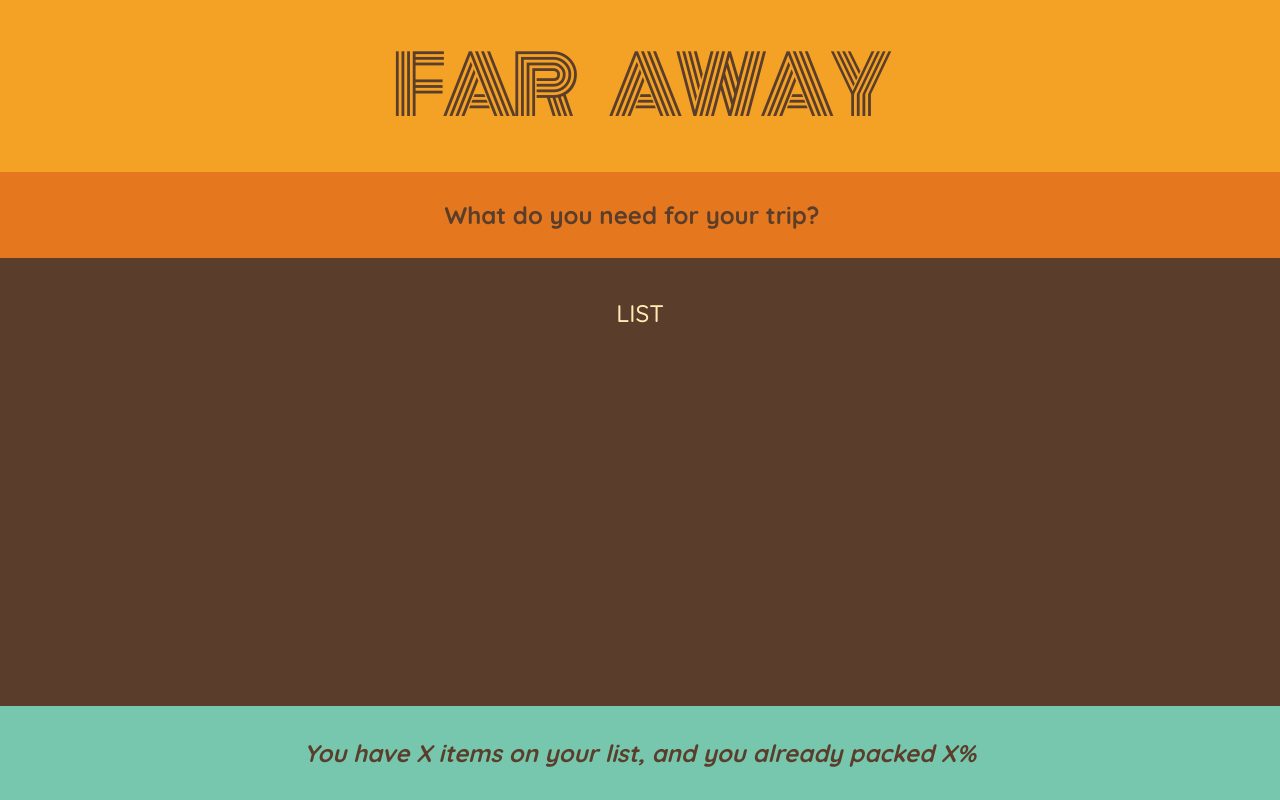
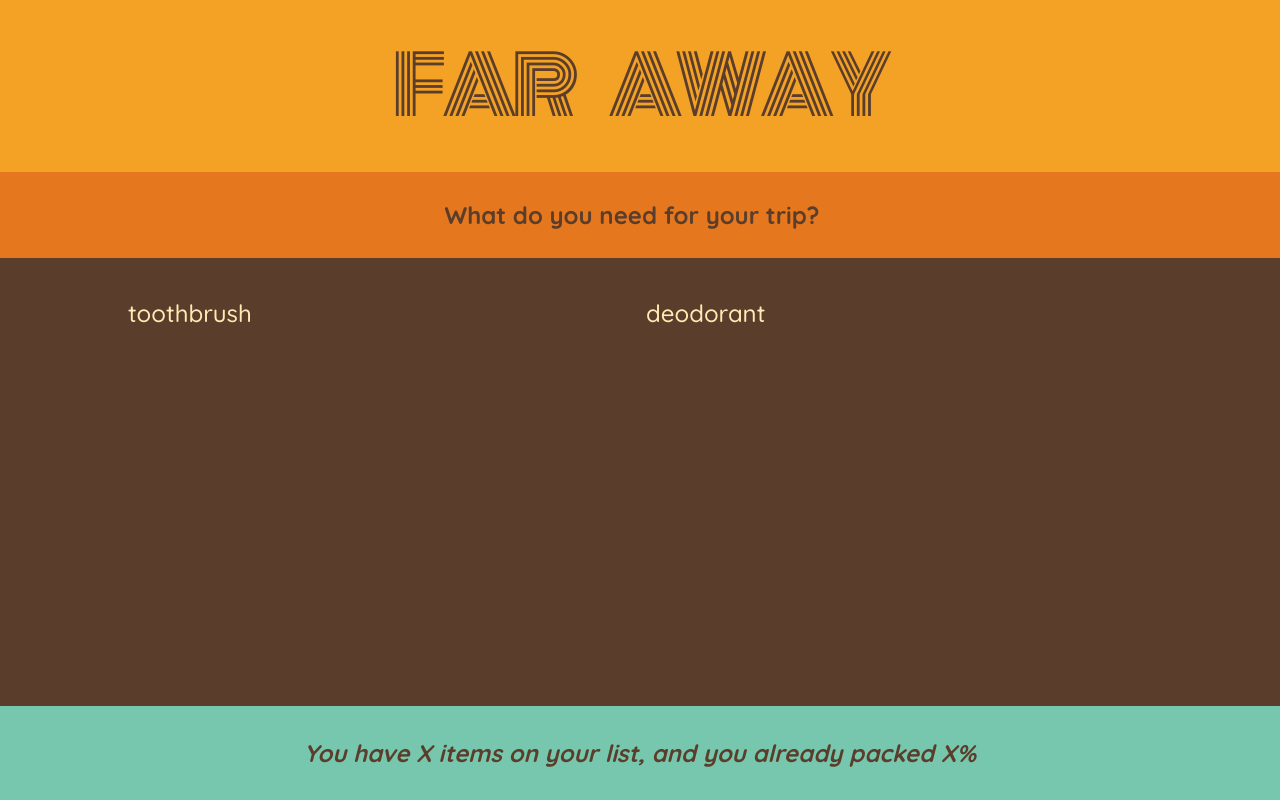
Before and after one commit to lizzach/travel-list, a React (Vite) app: page / in a window 1280 px wide. Built offline with nearby package versions, Linux system fonts and the light colour scheme.

Commit message:
Render test items in PackingList

```diff
--- a/src/components/PackingList.tsx
+++ b/src/components/PackingList.tsx
@@ -1,3 +1,26 @@
+import Item from "./Item";
+
+const initialItems = [
+  {
+    id: 1,
+    description: "toothbrush",
+    quantity: 1,
+    packed: false
+  },
+  {
+    id: 2,
+    description: "deodorant",
+    quantity: 1,
+    packed: false
+  }
+]
+
 export default function PackingList(): JSX.Element {
-  return <div className="list">LIST</div>;
+  return (
+    <div className="list">
+      <ul>
+        {initialItems.map(item =><Item item={item}/>)}
+      </ul>
+    </div>
+    );
 }
```
